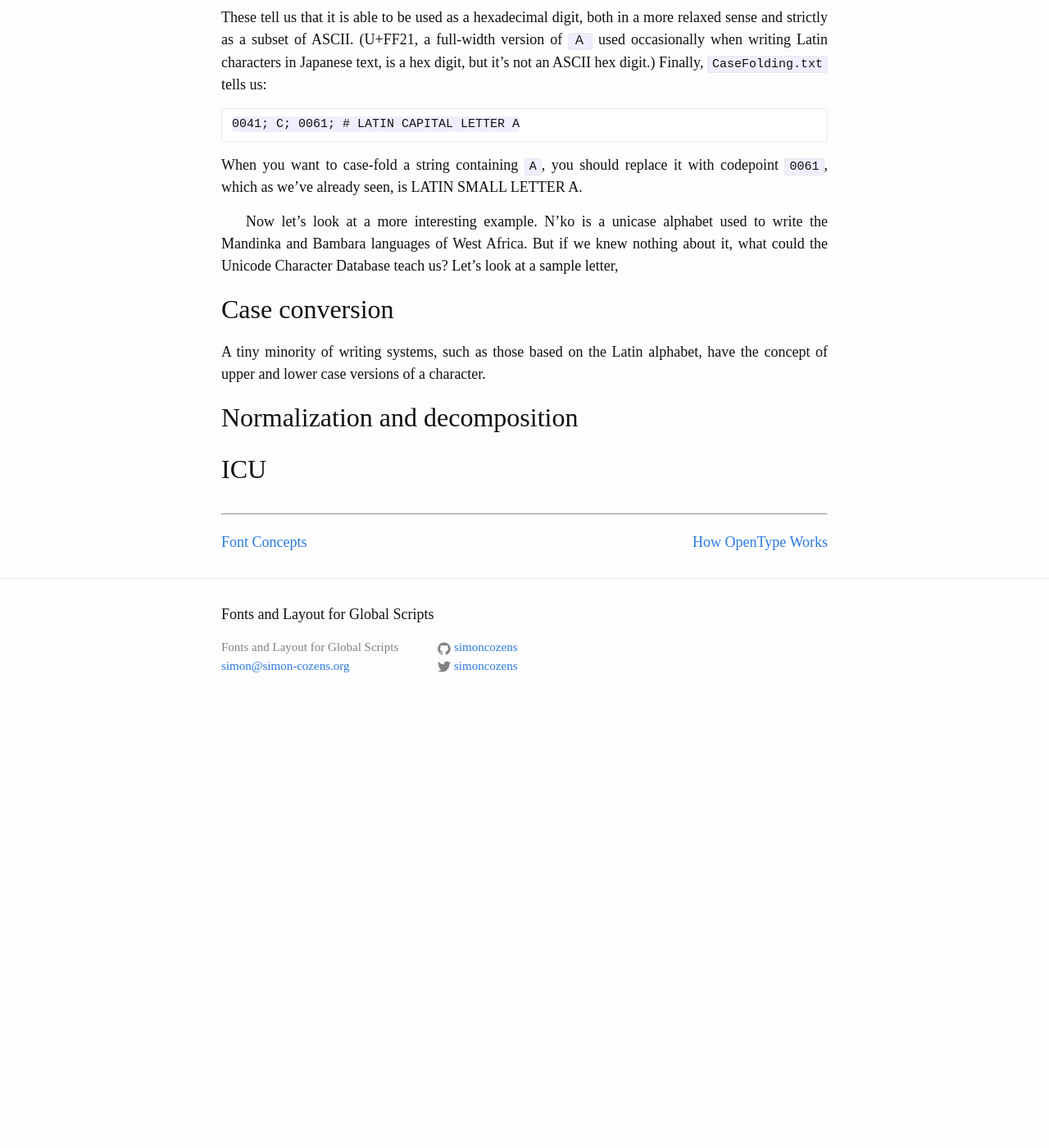
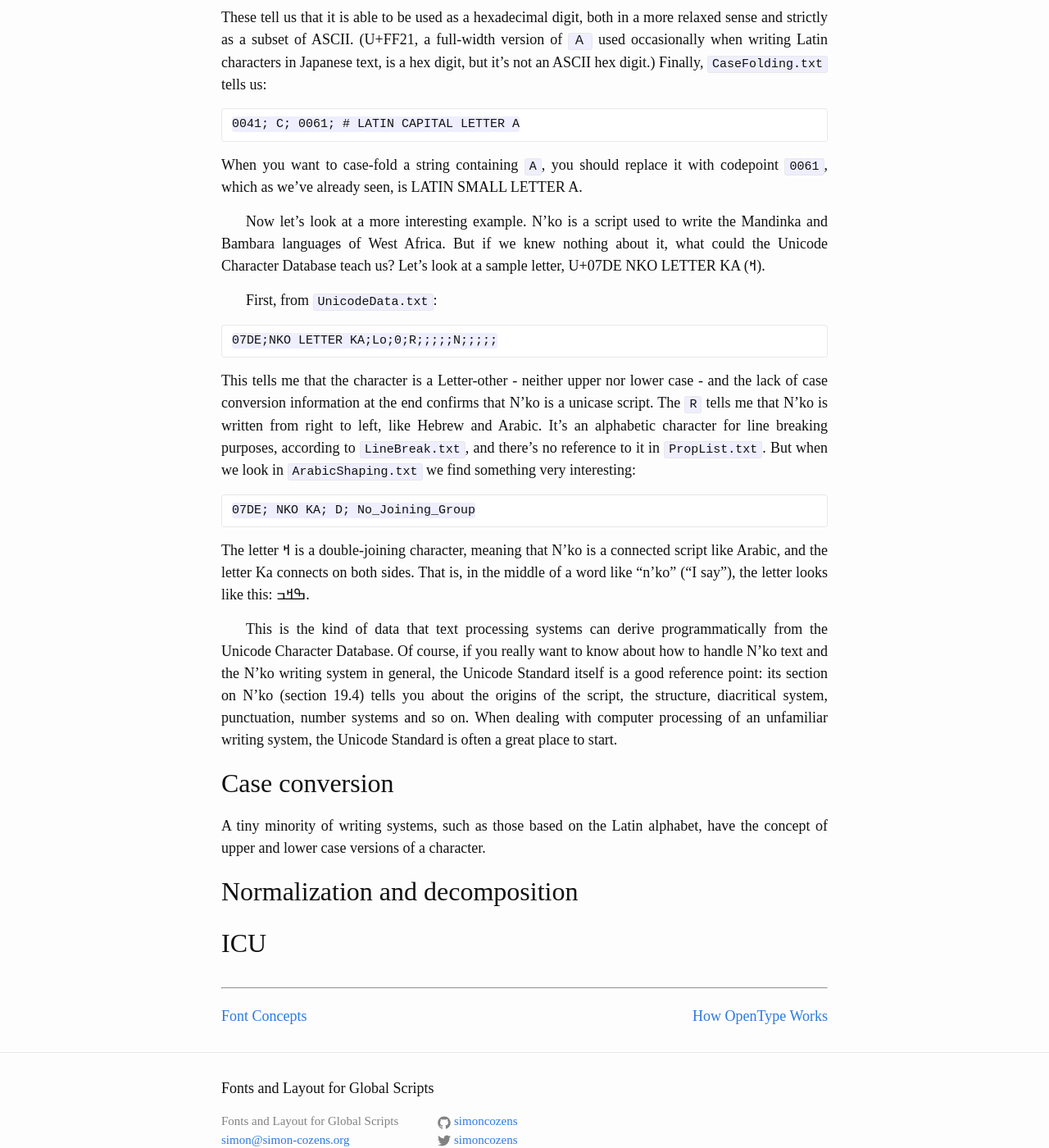
Before and after one commit to simoncozens/fonts-and-layout, a Jekyll site: the page built from unicode.md, in a window 1280 px wide and 1400 px high, scrolled down 6548 px. Shown: the whole window at 82% size. Built offline with Jekyll 4.4.1, drawn with Linux system fonts in a browser that asks for light colours; formulas are drawn with MathJax 3; before the commit the page ends 7431 px from its top, so only the background shows below that.

Commit message:
Char props section.

```diff
--- a/unicode.md
+++ b/unicode.md
@@ -142,7 +142,19 @@ These tell us that it is able to be used as a hexadecimal digit, both in a more
 
 When you want to case-fold a string containing `A`, you should replace it with codepoint `0061`, which as we've already seen, is LATIN SMALL LETTER A.
 
-Now let's look at a more interesting example. N'ko is a unicase alphabet used to write the Mandinka and Bambara languages of West Africa. But if we knew nothing about it, what could the Unicode Character Database teach us? Let's look at a sample letter,
+Now let's look at a more interesting example. N'ko is a script used to write the Mandinka and Bambara languages of West Africa. But if we knew nothing about it, what could the Unicode Character Database teach us? Let's look at a sample letter, U+07DE NKO LETTER KA (ߞ).
+
+First, from `UnicodeData.txt`:
+
+    07DE;NKO LETTER KA;Lo;0;R;;;;;N;;;;;
+
+This tells me that the character is a Letter-other - neither upper nor lower case - and the lack of case conversion information at the end confirms that N'ko is a unicase script. The `R` tells me that N'ko is written from right to left, like Hebrew and Arabic. It's an alphabetic character for line breaking purposes, according to `LineBreak.txt`, and there's no reference to it in `PropList.txt`. But when we look in `ArabicShaping.txt` we find something very interesting:
+
+    07DE; NKO KA; D; No_Joining_Group
+
+The letter ߞ is a double-joining character, meaning that N'ko is a connected script like Arabic, and the letter Ka connects on both sides. That is, in the middle of a word like "n'ko" ("I say"), the letter looks like this: ߒߞߏ.
+
+This is the kind of data that text processing systems can derive programmatically from the Unicode Character Database. Of course, if you really want to know about how to handle N'ko text and the N'ko writing system in general, the Unicode Standard itself is a good reference point: its section on N'ko (section 19.4) tells you about the origins of the script, the structure, diacritical system, punctuation, number systems and so on. When dealing with computer processing of an unfamiliar writing system, the Unicode Standard is often a great place to start.
 
 ## Case conversion
 
```
